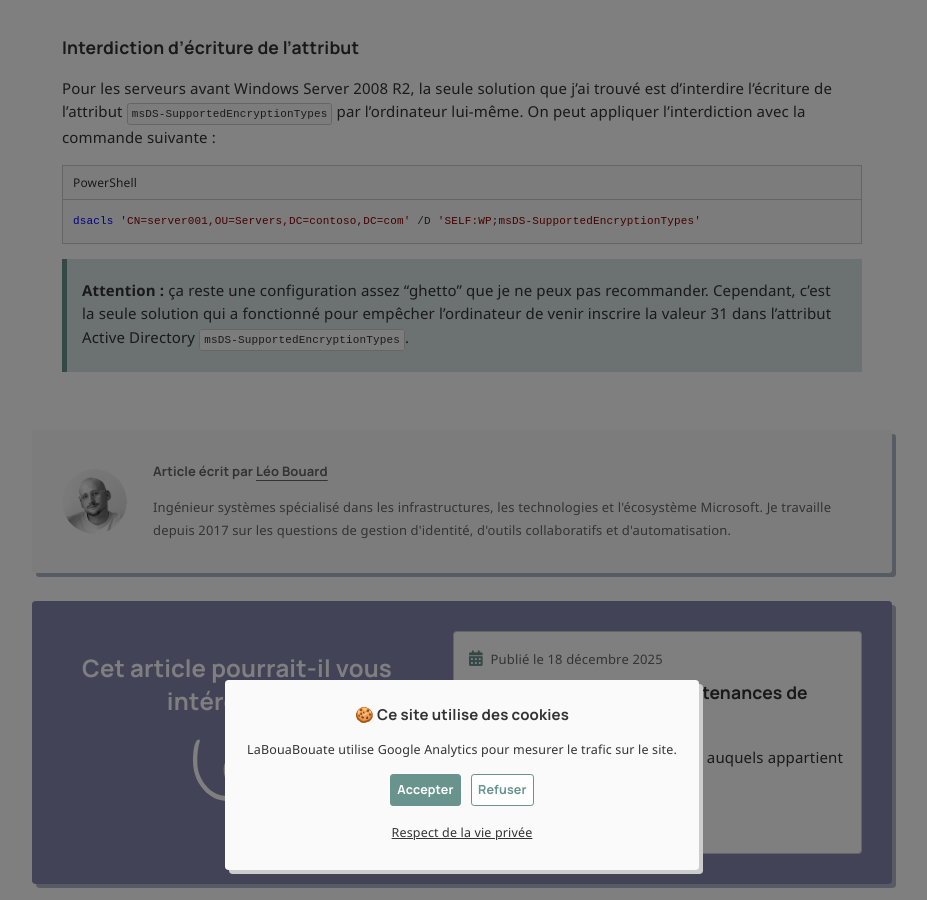
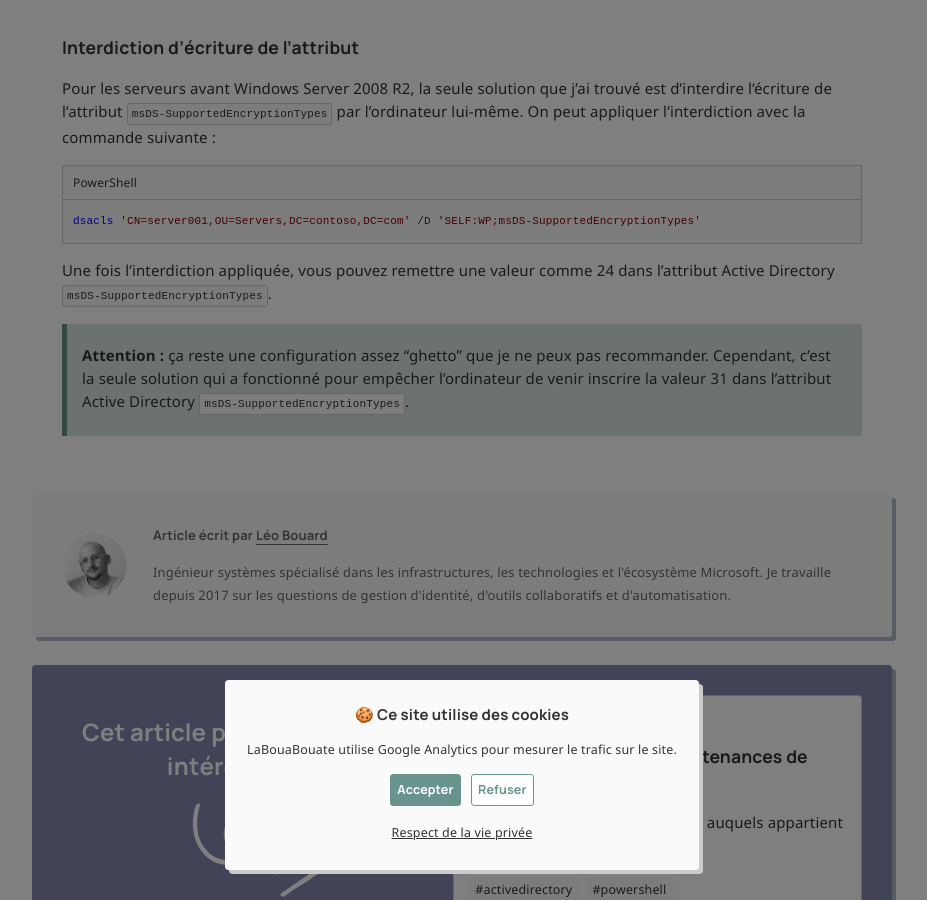
Before and after one commit to leobouard/leobouard.github.io, a Jekyll site: the page built from _posts/2026/2026-03-11-modification-supportedencryptiontypes.md, in a window 1280 px wide and 900 px high, scrolled down 2917 px. Shown: the whole window, without its empty margins (178-1105 px from the left). Built offline with Jekyll 4.4.1, drawn with Linux system fonts in a browser that asks for light colours; nearby versions of some CDN libraries; some web fonts are replaced; comment, search, counter and statistics services are not loaded; some of the changed lines change nothing that is shown.

Commit message:
Update 2026-03-11-modification-supportedencryptiontypes.md

````diff
--- a/_posts/2026/2026-03-11-modification-supportedencryptiontypes.md
+++ b/_posts/2026/2026-03-11-modification-supportedencryptiontypes.md
@@ -1,7 +1,7 @@
 ---
 title: "Comment empêcher l'attribut msDS-SupportedEncryptionTypes d'être modifié ?"
 description: "Chassez le DES, il revient au galop"
-tags: ["activedirectory", "powershell"]
+tags: ["activedirectory"]
 listed: true
 ---
 
@@ -96,4 +96,6 @@ Pour les serveurs avant Windows Server 2008 R2, la seule solution que j'ai trouv
 dsacls 'CN=server001,OU=Servers,DC=contoso,DC=com' /D 'SELF:WP;msDS-SupportedEncryptionTypes'
 ```
 
+Une fois l'interdiction appliquée, vous pouvez remettre une valeur comme 24 dans l'attribut Active Directory `msDS-SupportedEncryptionTypes`.
+
 > **Attention :** ça reste une configuration assez "ghetto" que je ne peux pas recommander. Cependant, c'est la seule solution qui a fonctionné pour empêcher l'ordinateur de venir inscrire la valeur 31 dans l'attribut Active Directory `msDS-SupportedEncryptionTypes`.
````
